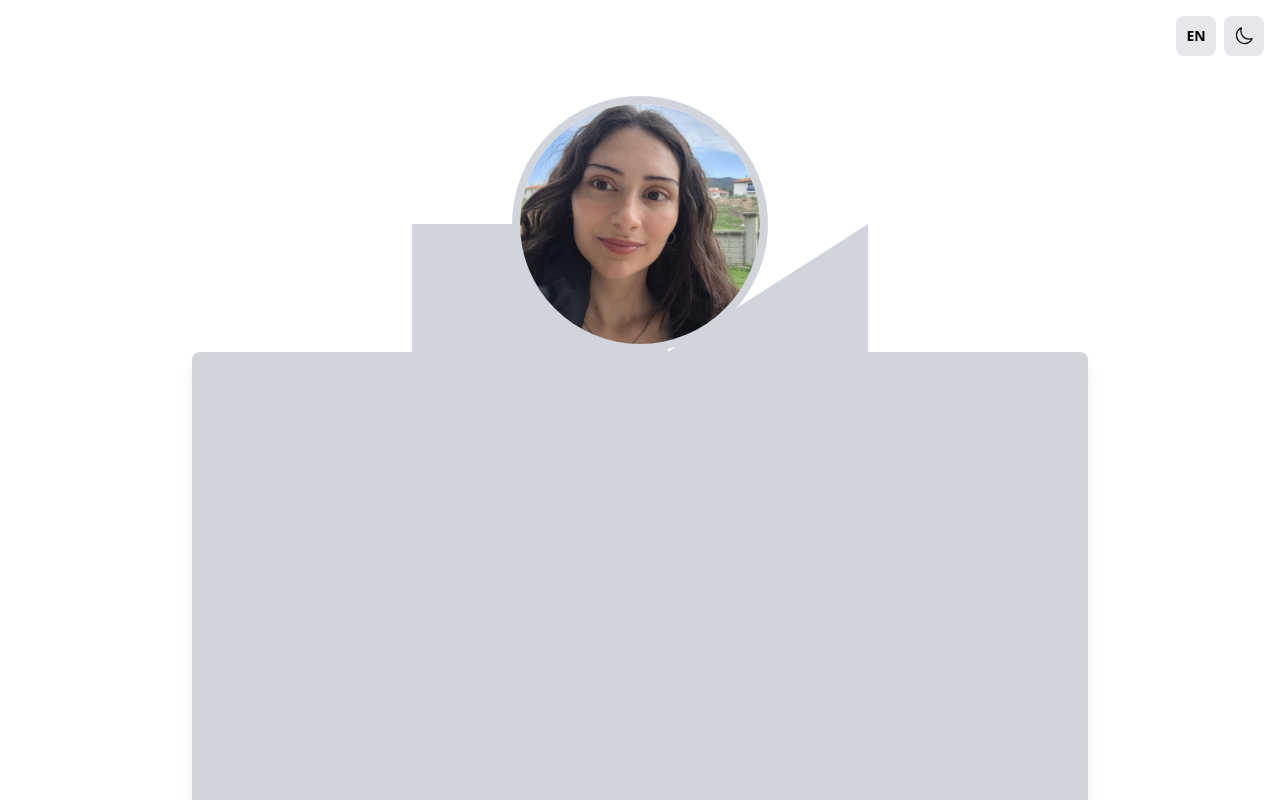
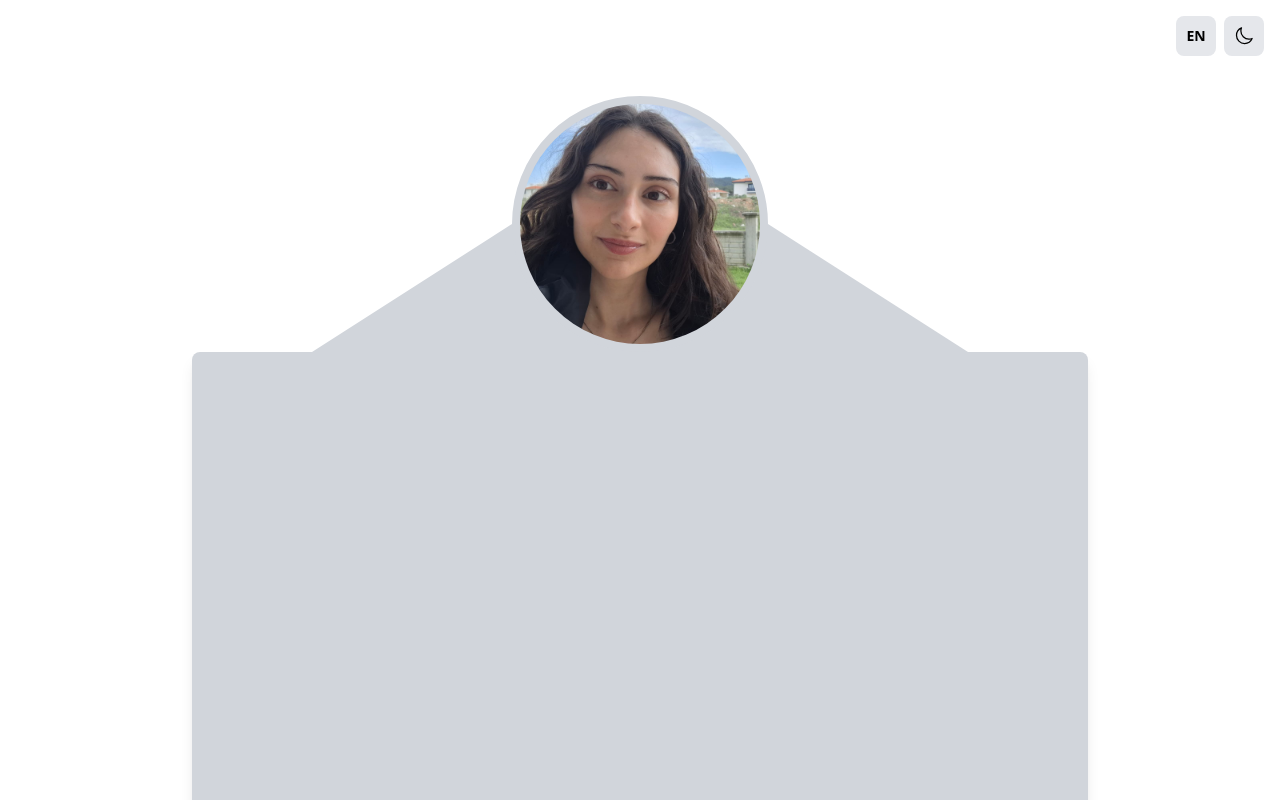
Before and after one commit to slnuygn/hi-im-selin, a Next.js app in the folder frontend/: page / in a window 1280 px wide. Shown: the top 800 px of the page. Built offline with nearby package versions, Linux system fonts and the light colour scheme.

Commit message:
Refactor RotatingAvatar component by removing unused theme logic and improving structure

```diff
--- a/frontend/components/RotatingAvatar.tsx
+++ b/frontend/components/RotatingAvatar.tsx
@@ -2,7 +2,6 @@
 
 import { useState, useEffect, useCallback } from 'react'
 import Image from 'next/image'
-import { useTheme } from 'next-themes'
 
 interface AvatarProps {
   images: string[]
@@ -12,7 +11,6 @@ interface AvatarProps {
 export default function RotatingAvatar({ images, interval = 10000 }: AvatarProps) {
   const [currentIndex, setCurrentIndex] = useState(0)
   const [isTransitioning, setIsTransitioning] = useState(false)
-  const { theme } = useTheme()
 
   const goToNextImage = useCallback(() => {
     setIsTransitioning(true)
@@ -30,32 +28,30 @@ export default function RotatingAvatar({ images, interval = 10000 }: AvatarProps
     return () => clearInterval(timer)
   }, [goToNextImage, interval])
 
-  const borderColor = theme === 'dark' ? 'rgb(55, 65, 81)' : 'rgb(209, 213, 219)'
-
   return (
     <div className="relative w-full flex justify-center">
       <div className="relative" style={{ width: '456px', height: '256px' }}>
         {/* Container for rectangle and right triangle */}
-        <div className="absolute bottom-0 flex items-end gap-0" style={{ width: '456px' }}>
-          {/* Rectangle */}
-          <div className="bg-gray-300 dark:bg-gray-700" style={{ width: '256px', height: '128px' }}></div>
+        <div className="absolute bottom-0 left-1/2 -translate-x-1/2 z-0">
+          <div className="flex items-end gap-0" style={{ transform: 'translateX(0px)' }}>
+            {/* Right triangle (facing right, right angle at bottom-left) */}
+            <div className="w-0 h-0 border-solid border-b-[128px] border-l-[200px] border-b-gray-300 dark:border-b-gray-700 border-l-transparent"></div>
 
-          {/* Right triangle (facing right, right angle at bottom-left) */}
-          <div
-            style={{
-              width: '0',
-              height: '0',
-              borderStyle: 'solid',
-              borderWidth: '0 0 128px 200px',
-              borderColor: `transparent transparent ${borderColor} transparent`,
-            }}
-          ></div>
+            {/* Rectangle */}
+            <div
+              className="bg-gray-300 dark:bg-gray-700"
+              style={{ width: '256px', height: '128px' }}
+            ></div>
+
+            {/* Left triangle (mirrored on Y-axis, right angle at bottom-right) */}
+            <div className="w-0 h-0 border-solid border-b-[128px] border-r-[200px] border-b-gray-300 dark:border-b-gray-700 border-r-transparent"></div>
+          </div>
         </div>
 
         {/* Avatar circle */}
         <div
           onClick={goToNextImage}
-          className="relative rounded-full overflow-hidden border-8 border-gray-300 dark:border-gray-700 cursor-pointer z-10"
+          className="relative rounded-full overflow-hidden border-8 border-gray-300 dark:border-gray-700 bg-gray-300 dark:bg-gray-700 cursor-pointer z-10"
           style={{ width: '256px', height: '256px', margin: '0 auto' }}
         >
       <div className="relative w-full h-full">
```
